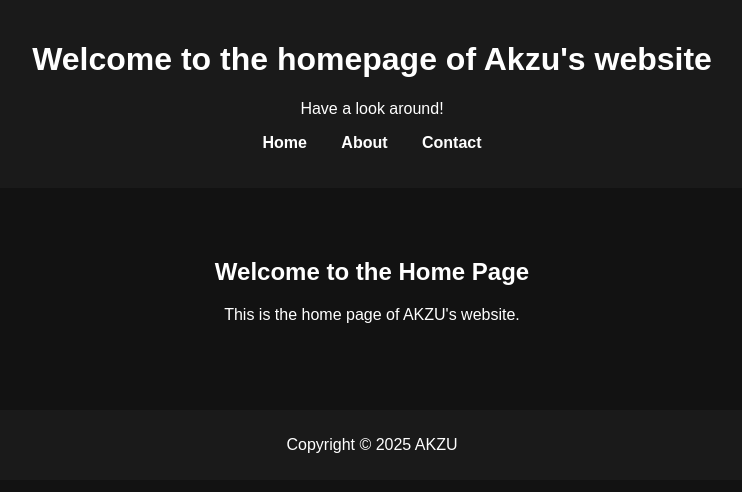
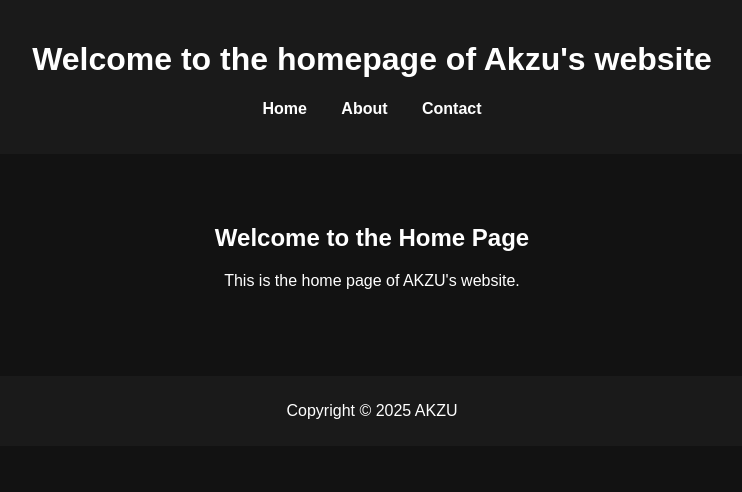
Before and after one commit to akzupc/akzug, a plain HTML site: page home.html in a window 1280 px wide. Shown: the whole page, without its empty margins (268-1010 px from the left). Drawn offline with Linux system fonts and the light colour scheme.

Commit message:
Update home.html

```diff
--- a/home.html
+++ b/home.html
@@ -9,7 +9,6 @@
 <body>
     <header>
         <h1>Welcome to the homepage of Akzu's website</h1>
-        </h2>Have a look around!</h2>
         <nav>
             <ul>
                 <li><a href="index.html">Home</a></li>
```
